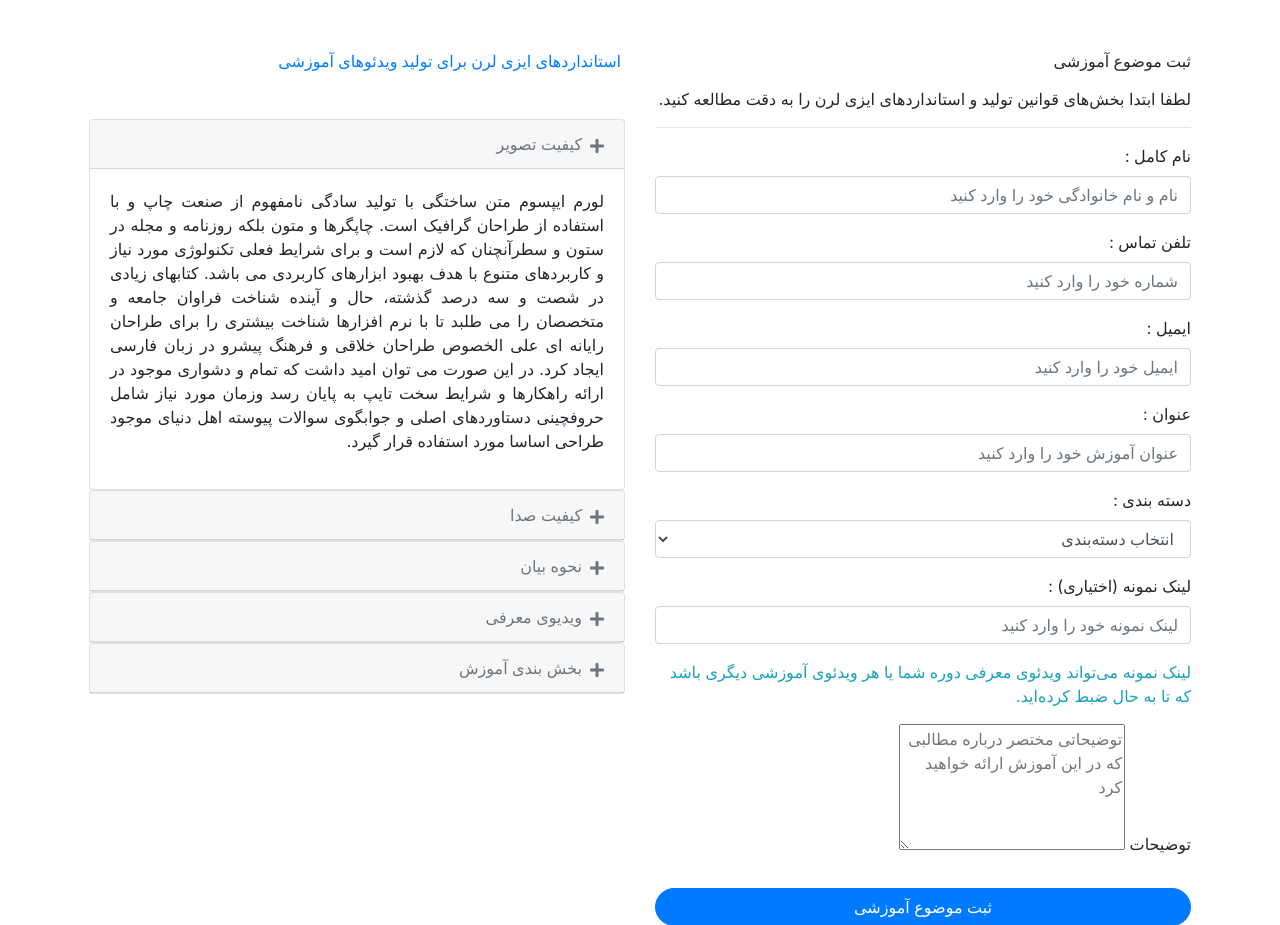
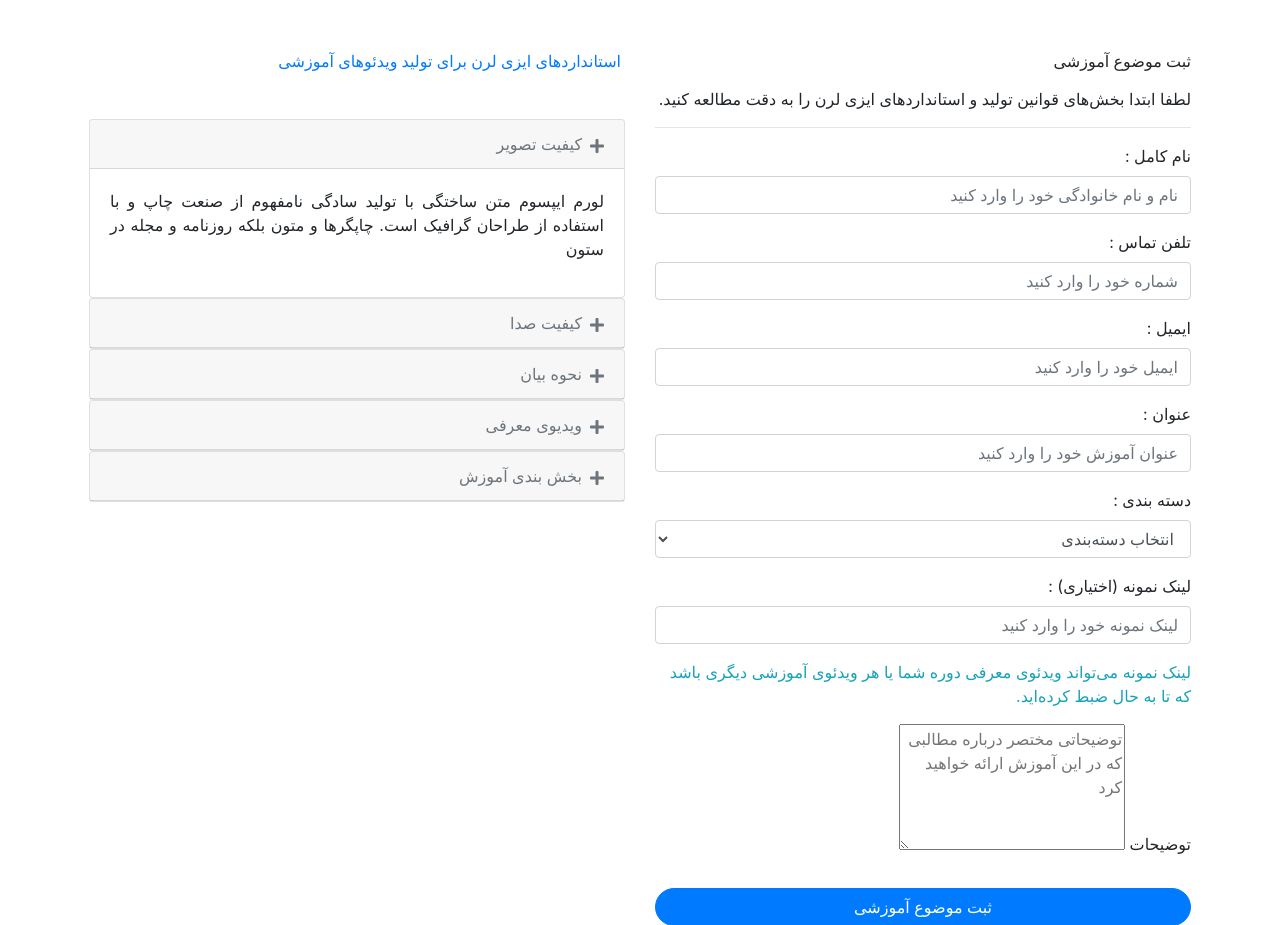
Before and after one commit to immohammadnahali/DjangoClassProject, a Django app: page /teach/ in a window 1280 px wide. Shown: the part 260-1185 px from the top of the page. Run offline with Django 5.2, Linux system fonts and the light colour scheme; parts of the project's set-up code (start-up, migrations or seed data) failed here and were passed over; some libraries are stand-ins or nearby versions.

Commit message:
update project 1404.12.01

```diff
--- a/ISO/settings.py
+++ b/ISO/settings.py
@@ -9,7 +9,7 @@ https://docs.djangoproject.com/en/5.2/topics/settings/
 For the full list of settings and their values, see
 https://docs.djangoproject.com/en/5.2/ref/settings/
 """
-
+import os
 from pathlib import Path
 
 # Build paths inside the project like this: BASE_DIR / 'subdir'.
@@ -122,7 +122,7 @@ STATICFILES_DIRS = [BASE_DIR / 'static']
 
 MEDIA_URL = '/media/'
 # Path where media is stored'
-MEDIA_ROOT = BASE_DIR / 'media'
+MEDIA_ROOT = os.path.join(BASE_DIR, 'media')
 
 # Default primary key field type
 # https://docs.djangoproject.com/en/5.2/ref/settings/#default-auto-field
--- a/account/urls.py
+++ b/account/urls.py
@@ -4,7 +4,8 @@ from django.urls import path
 
 urlpatterns = [
 
-    path("sign_up", views.sign_up.as_view()),
-    path("login", views.login.as_view()),
+    path("sign_up/", views.sign_up.as_view(), name="sign_up"),
+    path("login/", views.login.as_view(), name="login"),
+    path("logout/", views.logout, name="logout"),
 
 ]
--- a/product/views.py
+++ b/product/views.py
@@ -3,6 +3,7 @@ from django.http import HttpResponse
 from . import models
 from . import forms
 from django.views import View
+from django.contrib.auth.decorators import login_required
 
 
 def index(request):
@@ -54,8 +55,11 @@ def login(request):
         return render(request, 'login.html')
 
 
+@login_required(login_url="/account/login")
 def panel_user(request):
-    return render(request, 'panel_user.html')
+    return render(request, 'panel_user.html', {
+        "user": request.user
+    })
 
 
 def search(request):
@@ -64,21 +68,30 @@ def search(request):
 
 def teach(request):
     if request.method == "POST":
-        fullname = request.POST['fullname']
-        phonenamber = request.POST['phonenamber']
-        email = request.POST['email']
-        course_title = request.POST['course_title']
-        url = request.POST['url']
-        category = request.POST['category']
-        comment = request.POST['comment']
-        teach = models.teach(
-            fullname=fullname, phone=phonenamber, email=email, course_title=course_title,
-            url=url, category=category, comment=comment)
-        teach.save()
+        fullname = request.POST.get('fullname')
+        phone = request.POST.get('phonenamber')
+        email = request.POST.get('email')
+        title = request.POST.get('course_title')
+        url = request.POST.get('url')
+        category = request.POST.get('category')
+        comment = request.POST.get('comment')
+
+
+        models.teach.objects.create(
+            fullname=fullname,
+            phone=phone,
+            email=email,
+            title=title,
+            url=url,
+            category=category,
+            comment=comment,
+            image=""
+        )
+
         return HttpResponse("saved!!!!!!!!!!!")
 
-    else:
-        return render(request, 'teach.html')
+    return render(request, 'teach.html')
+
 
 
 def dkp(request, slug):
--- a/templates/article.html
+++ b/templates/article.html
@@ -18,7 +18,7 @@
     <div class="container">
         <div class="row">
             <div class="col-12">
-                <img src='{% static "images/Untitled2.png" %}' alt="article" class="img-fluid px-3">
+                <img src="{{ data.image.url }}" alt="article" class="img-fluid px-3">
             </div>
         </div>
         <div class="row ">
--- a/templates/index.html
+++ b/templates/index.html
@@ -58,8 +58,8 @@
                             </ul>
                         </div>
                     </a>
-                    <a href="/sign_up/" class="btn btn-outline-info font-13 vazir-med-fa"><i class="fa fa-user-plus pl-1"></i>ثبت نام</a>
-                    <a href="/login/" class="btn btn-info font-13 vazir-med-fa mx-2">ورود</a>
+                    <a href="{% url 'sign_up' %}" class="btn btn-outline-info font-13 vazir-med-fa"><i class="fa fa-user-plus pl-1"></i>ثبت نام</a>
+                    <a href="{% url 'login' %}" class="btn btn-info font-13 vazir-med-fa mx-2">ورود</a>
                     <a href="/teach/" class="btn btn-primary font-13 vazir-med-fa">مدرس شوید</a>
                 </div>
 
--- a/templates/panel_user.html
+++ b/templates/panel_user.html
@@ -10,7 +10,7 @@
             <div class="col-12 col-lg-3">
                 <div class="card bg-info my-5 p-5">
                     <img src='{% static "images/user.png" %}' class="img-fluid rounded-circle d-block mx-auto" width="120px" height="120px" alt="user-image" >
-                    <h5 class="text-white text-center mt-3">کاربر : علی نوروزی</h5>
+                    <h5 class="text-white text-center mt-3">کاربر : {{ user.first_name }} {{ user.last_name }}</h5>
                 </div>
                 <div class="text-right">
                     <div class="list-group p-0 mb-5 profile" >
@@ -19,7 +19,7 @@
                         <a href="#shopping-cart" class="list-group-item list-group-item-action " data-toggle="list"><i class="fa fa-shopping-cart align-middle ml-2" ></i>سبد خرید </a>
                         <a href="#ticket" class="list-group-item list-group-item-action " data-toggle="list"><i class="fa fa-tags align-middle ml-2" ></i>تیکت ها </a>
                         <a href="#user-change" class="list-group-item list-group-item-action" data-toggle="list"><i class="fa fa-address-card align-middle ml-2"></i> تغییر مشخصات  </a>
-                        <a href="index.html" class="list-group-item list-group-item-action"> <i class=" fa fa-window-close align-middle ml-2"></i> خروج</a>
+                        <a href="{% url 'logout' %}" class="btn btn-danger"> خروج</a>
                     </div>
                 </div>
             </div>
--- a/templates/teach.html
+++ b/templates/teach.html
@@ -49,6 +49,7 @@
                             <option value="graphic">گرافیک</option>
                             <option value="sport">تربیت بدنی</option>
                             <option value="programming">برنامه نویسی</option>
+                            <option value="english">زبان انگلیسی</option>
                         </select>
                     </div>
 
@@ -83,13 +84,7 @@
                         <div class="card-body">
                           <p class="vazir font-13 text-justify">لورم ایپسوم متن ساختگی با تولید سادگی نامفهوم از صنعت چاپ و با استفاده
                               از طراحان گرافیک است. چاپگرها و متون بلکه روزنامه و مجله در ستون
-                              و سطرآنچنان که لازم است و برای شرایط فعلی تکنولوژی مورد نیاز و کاربردهای متنوع با
-                              هدف بهبود ابزارهای کاربردی می باشد. کتابهای زیادی در شصت و سه درصد گذشته، حال و
-                              آینده شناخت فراوان جامعه و متخصصان را می طلبد تا با نرم افزارها شناخت بیشتری را
-                               برای طراحان رایانه ای علی الخصوص طراحان خلاقی و فرهنگ پیشرو در زبان فارسی ایجاد کرد.
-                              در این صورت می توان امید داشت که تمام و دشواری موجود در ارائه راهکارها
-                               و شرایط سخت تایپ به پایان رسد وزمان مورد نیاز شامل حروفچینی دستاوردهای اصلی و
-                               جوابگوی سوالات پیوسته اهل دنیای موجود طراحی اساسا مورد استفاده قرار گیرد.
+
                           </p>
                         </div>
                       </div>
@@ -106,12 +101,7 @@
                             <p class="vazir font-13 text-justify">لورم ایپسوم متن ساختگی با تولید سادگی نامفهوم از صنعت چاپ و با استفاده
                                 از طراحان گرافیک است. چاپگرها و متون بلکه روزنامه و مجله در ستون
                                 و سطرآنچنان که لازم است و برای شرایط فعلی تکنولوژی مورد نیاز و کاربردهای متنوع با
-                                هدف بهبود ابزارهای کاربردی می باشد. کتابهای زیادی در شصت و سه درصد گذشته، حال و
-                                آینده شناخت فراوان جامعه و متخصصان را می طلبد تا با نرم افزارها شناخت بیشتری را
-                                 برای طراحان رایانه ای علی الخصوص طراحان خلاقی و فرهنگ پیشرو در زبان فارسی ایجاد کرد.
-                                در این صورت می توان امید داشت که تمام و دشواری موجود در ارائه راهکارها
-                                 و شرایط سخت تایپ به پایان رسد وزمان مورد نیاز شامل حروفچینی دستاوردهای اصلی و
-                                 جوابگوی سوالات پیوسته اهل دنیای موجود طراحی اساسا مورد استفاده قرار گیرد.
+
                             </p>
                         </div>
                       </div>
@@ -127,13 +117,7 @@
                         <div class="card-body">
                             <p class="vazir font-13 text-justify">لورم ایپسوم متن ساختگی با تولید سادگی نامفهوم از صنعت چاپ و با استفاده
                                 از طراحان گرافیک است. چاپگرها و متون بلکه روزنامه و مجله در ستون
-                                و سطرآنچنان که لازم است و برای شرایط فعلی تکنولوژی مورد نیاز و کاربردهای متنوع با
-                                هدف بهبود ابزارهای کاربردی می باشد. کتابهای زیادی در شصت و سه درصد گذشته، حال و
-                                آینده شناخت فراوان جامعه و متخصصان را می طلبد تا با نرم افزارها شناخت بیشتری را
-                                 برای طراحان رایانه ای علی الخصوص طراحان خلاقی و فرهنگ پیشرو در زبان فارسی ایجاد کرد.
-                                در این صورت می توان امید داشت که تمام و دشواری موجود در ارائه راهکارها
-                                 و شرایط سخت تایپ به پایان رسد وزمان مورد نیاز شامل حروفچینی دستاوردهای اصلی و
-                                 جوابگوی سوالات پیوسته اهل دنیای موجود طراحی اساسا مورد استفاده قرار گیرد.
+
                             </p>
                         </div>
                       </div>
@@ -150,12 +134,6 @@
                               <p class="vazir font-13 text-justify">لورم ایپسوم متن ساختگی با تولید سادگی نامفهوم از صنعت چاپ و با استفاده
                                   از طراحان گرافیک است. چاپگرها و متون بلکه روزنامه و مجله در ستون
                                   و سطرآنچنان که لازم است و برای شرایط فعلی تکنولوژی مورد نیاز و کاربردهای متنوع با
-                                  هدف بهبود ابزارهای کاربردی می باشد. کتابهای زیادی در شصت و سه درصد گذشته، حال و
-                                  آینده شناخت فراوان جامعه و متخصصان را می طلبد تا با نرم افزارها شناخت بیشتری را
-                                   برای طراحان رایانه ای علی الخصوص طراحان خلاقی و فرهنگ پیشرو در زبان فارسی ایجاد کرد.
-                                  در این صورت می توان امید داشت که تمام و دشواری موجود در ارائه راهکارها
-                                   و شرایط سخت تایپ به پایان رسد وزمان مورد نیاز شامل حروفچینی دستاوردهای اصلی و
-                                   جوابگوی سوالات پیوسته اهل دنیای موجود طراحی اساسا مورد استفاده قرار گیرد.
                               </p>
                           </div>
                         </div>
@@ -171,13 +149,7 @@
                           <div class="card-body">
                               <p class="vazir font-13 text-justify">لورم ایپسوم متن ساختگی با تولید سادگی نامفهوم از صنعت چاپ و با استفاده
                                   از طراحان گرافیک است. چاپگرها و متون بلکه روزنامه و مجله در ستون
-                                  و سطرآنچنان که لازم است و برای شرایط فعلی تکنولوژی مورد نیاز و کاربردهای متنوع با
-                                  هدف بهبود ابزارهای کاربردی می باشد. کتابهای زیادی در شصت و سه درصد گذشته، حال و
-                                  آینده شناخت فراوان جامعه و متخصصان را می طلبد تا با نرم افزارها شناخت بیشتری را
-                                   برای طراحان رایانه ای علی الخصوص طراحان خلاقی و فرهنگ پیشرو در زبان فارسی ایجاد کرد.
-                                  در این صورت می توان امید داشت که تمام و دشواری موجود در ارائه راهکارها
-                                   و شرایط سخت تایپ به پایان رسد وزمان مورد نیاز شامل حروفچینی دستاوردهای اصلی و
-                                   جوابگوی سوالات پیوسته اهل دنیای موجود طراحی اساسا مورد استفاده قرار گیرد.
+
                               </p>
                           </div>
                         </div>
```
Also changed, not shown: account/admin.py (+8 -0 lines), account/views.py (+21 -4 lines), product/forms.py (+16 -14 lines), product/models.py (+6 -4 lines), templates/login.html (+7 -5 lines), product/migrations/0003_alter_teach_category_alter_teach_educational_stage_and_more.py (added), product/migrations/0004_teach_title.py (added).
